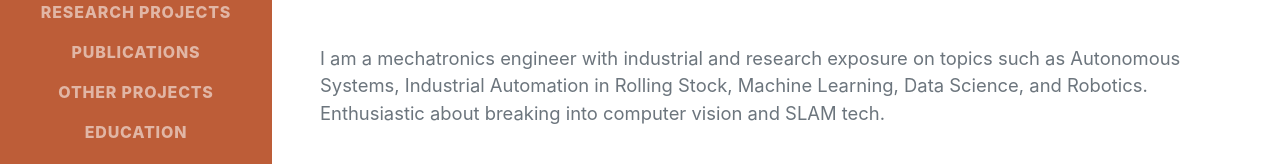
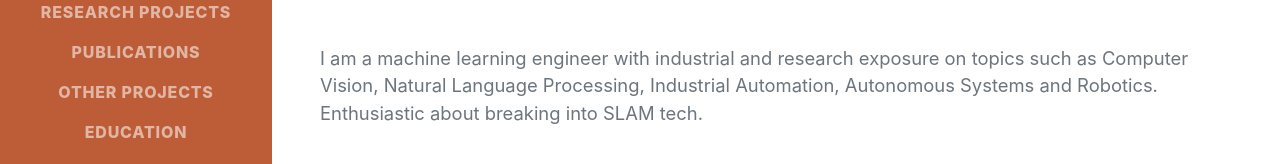
Before and after one commit to choprahetarth/choprahetarth.github.io, a plain HTML site: page index.html in a window 1280 px wide. Shown: the part 388-552 px from the top of the page. Drawn offline with nearby package versions, Linux system fonts and the light colour scheme; a script that the page names is missing; a web font is replaced by a local one.

Commit message:
Update index.html

```diff
--- a/index.html
+++ b/index.html
@@ -51,7 +51,7 @@
                         <a href="mailto:name@email.com">choprahetarth@gmail.com</a>
                         <p class="subheading mb-5"><a href = "https://drive.google.com/file/d/1A0kfK3Ol0M9pwRMsVZbpl0a2L9k3nVTX/view"> Click here to Download my Resume.</a> </p>
                     </div>
-                    <p class="lead mb-5">I am a mechatronics engineer with industrial and research exposure on topics such as Autonomous Systems, Industrial Automation in Rolling Stock, Machine Learning, Data Science, and Robotics. Enthusiastic about breaking into computer vision and SLAM tech. </p>
+                    <p class="lead mb-5">I am a machine learning engineer with industrial and research exposure on topics such as Computer Vision, Natural Language Processing, Industrial Automation, Autonomous Systems and Robotics. Enthusiastic about breaking into SLAM tech. </p>
                     <div class="social-icons">
                         <a class="social-icon" href="https://www.linkedin.com/in/hetarth-chopra/"><i class="fab fa-linkedin-in"></i></a>
                         <a class="social-icon" href="https://github.com/choprahetarth?tab=overview&from=2021-06-01&to=2021-06-18"><i class="fab fa-github"></i></a>
```
